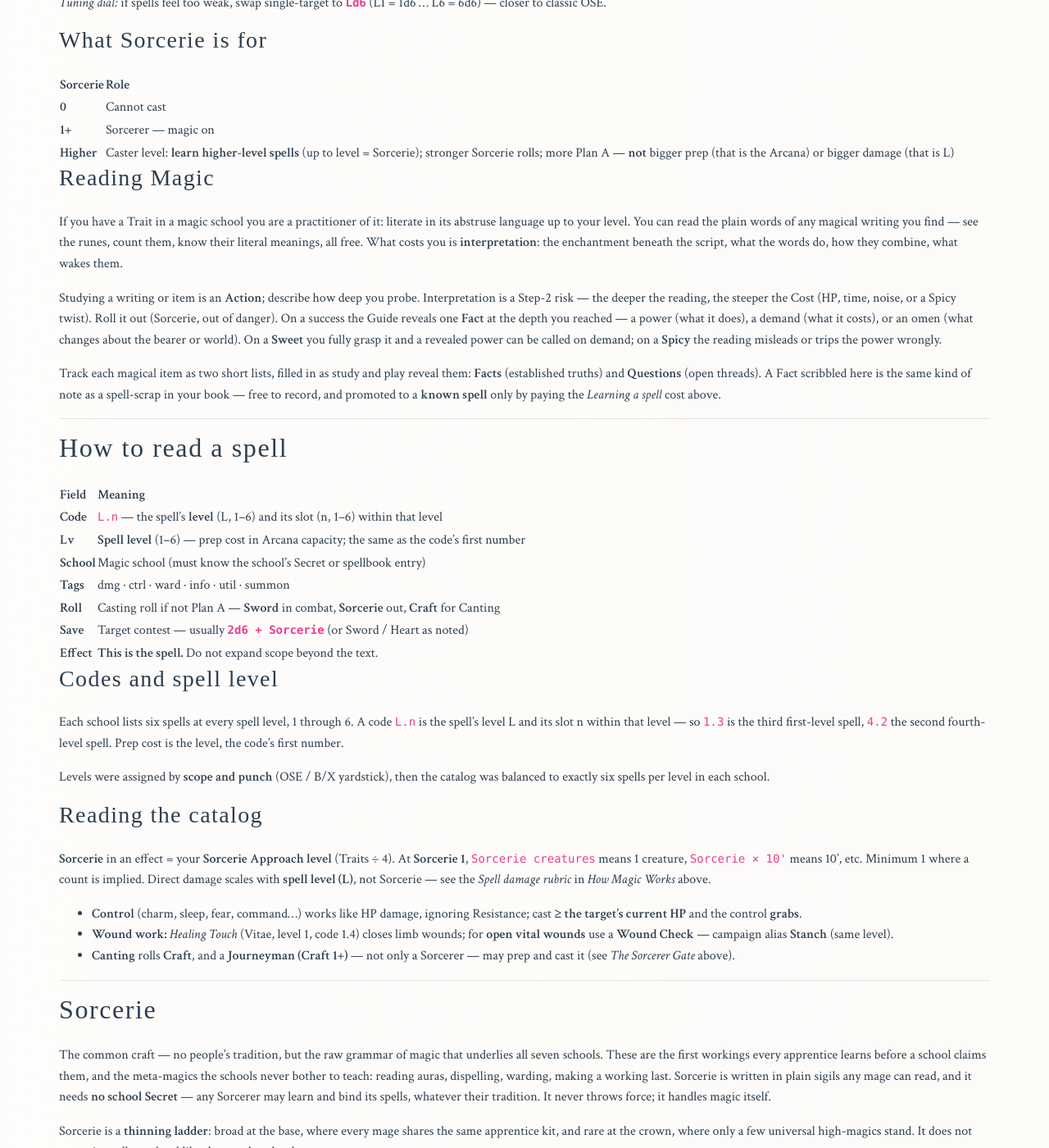
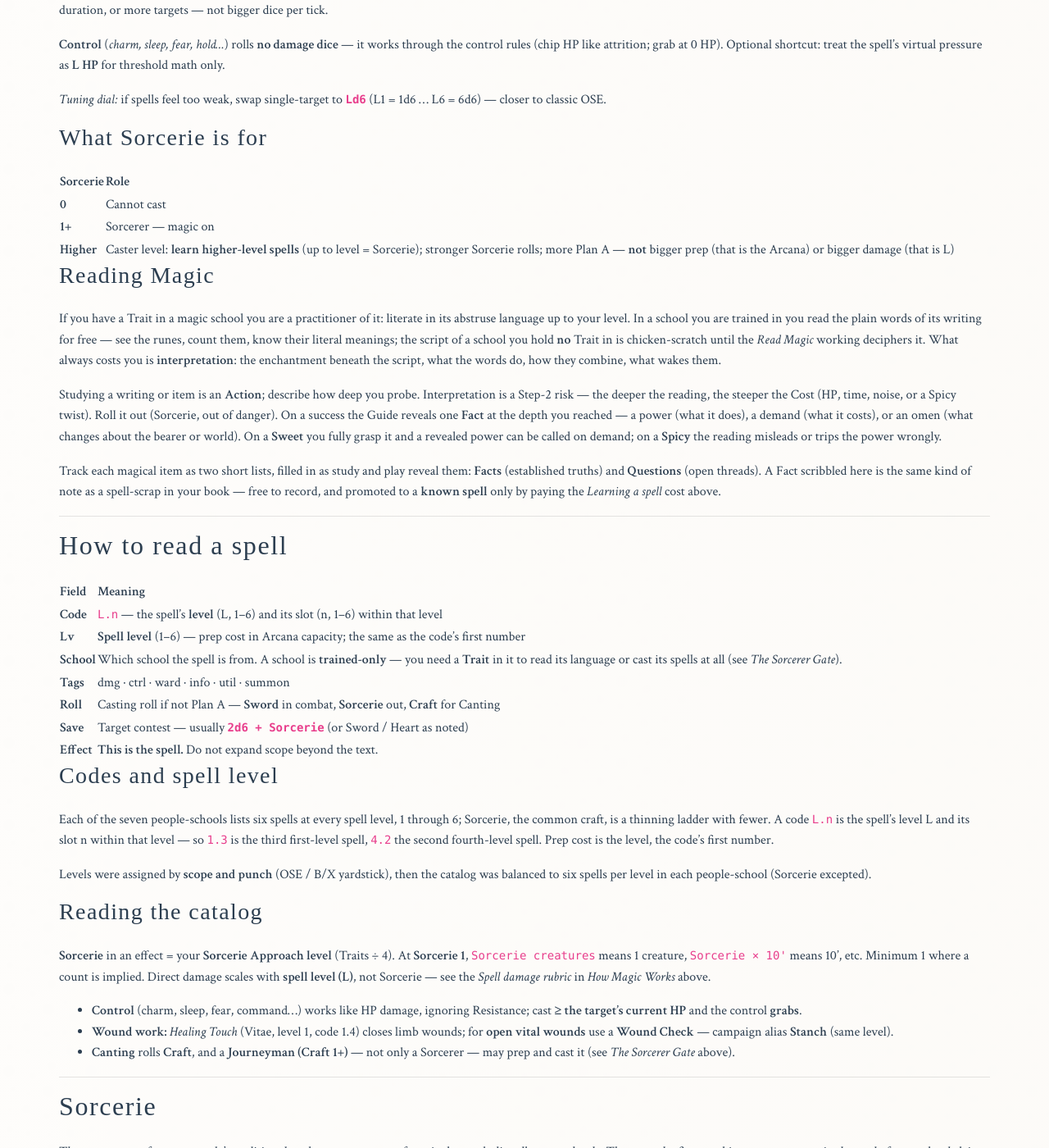
Before and after one commit to paulabrams/burners, a Jekyll site: the page built from burners-sorcerie.md, in a window 1280 px wide and 1400 px high, scrolled down 5705 px. Shown: the whole window at 82% size. Built offline with Jekyll 4.4.1, drawn with Linux system fonts in a browser that asks for light colours; some web fonts are replaced; some of the changed text lies outside the part shown.

Commit message:
Consistency fixes: remove dup art dir; sorcerie preamble/Thunder Call; equipment H1/Longbow; OSE ogre modifier
Co-Authored-By: Claude Opus 4.8 <noreply@anthropic.com>

```diff
--- a/burners-sorcerie.md
+++ b/burners-sorcerie.md
@@ -32,6 +32,8 @@ To work magic you must be a **Sorcerer — Sorcerie 1 or higher.** Below that yo
 
 **Two gates stand on high magic.** Your **Sorcerie** caps the level of spell you may **learn and know** (the classic gate, below). Your **Arcana's Level** caps the level you may **prepare and cast** in the field. To wield a level-*N* working you need both: the knowledge (Sorcerie *N*+) and a vessel to hold it (an Arcana of Level *N*, or your open book as a ritual). Sorcerie also drives out-of-combat casting rolls, Plan A, and how fast you learn.
 
+**A school is trained-only.** Each of the seven people-schools keeps its own secret language and spell list, and you must hold a **Trait in that school** to touch it at all: with the Trait you are its practitioner — literate in its script and able to learn and cast its workings — and without it the runes are chicken-scratch and the spells are closed to you, whatever your Sorcerie. The Trait opens the door; **Sorcerie** is still the caster level that says how *deep* you may go (the level gate below). The common **Sorcerie** school asks no such Trait — being a Sorcerer is grammar enough, since every mage shares it.
+
 **Canting is the exception.** The rogue's school of *Canting* rolls **Craft**, not Sorcerie, and a **Journeyman (Craft 1+)** — not only a Sorcerer — may learn, bind, and cast its spells through Arcana. Everything else in this chapter applies. See [Canting](#canting) below.
 
 (A Sorcerer's starting kit — two Level-1 Arcana, a four-spell book, and free *Read Magic* — is bought at character creation; see *The Starting Sorcerer* under Starting Gear in [[Burners Adventure Game]].)
@@ -182,7 +184,7 @@ A dodgeable blast lets the target Defend (dice) for half or none; an auto-hit (t
 
 ### Reading Magic
 
-If you have a Trait in a magic school you are a practitioner of it: literate in its abstruse language up to your level. You can read the plain words of any magical writing you find — see the runes, count them, know their literal meanings, all free. What costs you is **interpretation**: the enchantment beneath the script, what the words do, how they combine, what wakes them.
+If you have a Trait in a magic school you are a practitioner of it: literate in its abstruse language up to your level. In a school you are trained in you read the plain words of its writing for free — see the runes, count them, know their literal meanings; the script of a school you hold **no** Trait in is chicken-scratch until the *Read Magic* working deciphers it. What always costs you is **interpretation**: the enchantment beneath the script, what the words do, how they combine, what wakes them.
 
 Studying a writing or item is an **Action**; describe how deep you probe. Interpretation is a Step-2 risk — the deeper the reading, the steeper the Cost (HP, time, noise, or a Spicy twist). Roll it out (Sorcerie, out of danger). On a success the Guide reveals one **Fact** at the depth you reached — a power (what it does), a demand (what it costs), or an omen (what changes about the bearer or world). On a **Sweet** you fully grasp it and a revealed power can be called on demand; on a **Spicy** the reading misleads or trips the power wrongly.
 
@@ -196,7 +198,7 @@ Track each magical item as two short lists, filled in as study and play reveal t
 | --- | --- |
 | **Code** | `L.n` — the spell's **level** (L, 1–6) and its slot (n, 1–6) within that level |
 | **Lv** | **Spell level** (1–6) — prep cost in Arcana capacity; the same as the code's first number |
-| **School** | Magic school (must know the school's Secret or spellbook entry) |
+| **School** | Which school the spell is from. A school is **trained-only** — you need a **Trait** in it to read its language or cast its spells at all (see *The Sorcerer Gate*). |
 | **Tags** | dmg · ctrl · ward · info · util · summon |
 | **Roll** | Casting roll if not Plan A — **Sword** in combat, **Sorcerie** out, **Craft** for Canting |
 | **Save** | Target contest — usually **`2d6 + Sorcerie`** (or Sword / Heart as noted) |
@@ -204,9 +206,9 @@ Track each magical item as two short lists, filled in as study and play reveal t
 
 ### Codes and spell level
 
-Each school lists six spells at every spell level, 1 through 6. A code `L.n` is the spell's level L and its slot n within that level — so `1.3` is the third first-level spell, `4.2` the second fourth-level spell. Prep cost is the level, the code's first number.
-
-Levels were assigned by **scope and punch** (OSE / B/X yardstick), then the catalog was balanced to exactly six spells per level in each school.
+Each of the seven people-schools lists six spells at every spell level, 1 through 6; Sorcerie, the common craft, is a thinning ladder with fewer. A code `L.n` is the spell's level L and its slot n within that level — so `1.3` is the third first-level spell, `4.2` the second fourth-level spell. Prep cost is the level, the code's first number.
+
+Levels were assigned by **scope and punch** (OSE / B/X yardstick), then the catalog was balanced to six spells per level in each people-school (Sorcerie excepted).
 
 ### Reading the catalog
 
@@ -224,7 +226,7 @@ The common craft — no people's tradition, but the raw grammar of magic that un
 all seven schools. These are the first workings every apprentice learns before a school
 claims them, and the meta-magics the schools never bother to teach: reading auras,
 dispelling, warding, making a working last. Sorcerie is written in plain sigils any mage
-can read, and it needs **no school Secret** — any Sorcerer may learn and bind its spells,
+can read, and it needs **no school Trait** — any Sorcerer may learn and bind its spells,
 whatever their tradition. It never throws force; it handles magic itself.
 
 Sorcerie is a **thinning ladder**: broad at the base, where every mage shares the same
@@ -1084,7 +1086,7 @@ Primal forces, elements, and weather. The Baal inscribe dragon magic in burning
 
 **Tags:** dmg · **Roll:** Sword · **Save:** Sword
 
-**Effect:** Burst in lore × 10': **2d6** to HP per creature (− Resistance). Deafened 1 turn on failed save. Each target — **Sword** save for half.
+**Effect:** Burst in Sorcerie × 10': **2d6** to HP per creature (− Resistance). Deafened 1 turn on failed save. Each target — **Sword** save for half.
 
 #### Upwell — level 5 (code 5.6)
 
```
Also changed, not shown: burners-equipment.md (+2 -2 lines), burners-ose-conversions.md (+1 -1 lines), burners-art/x-page-061.jpg (deleted), burners-art/x-page-065.jpg (deleted), burners-art/x-page-074.jpg (deleted), burners-art/x-page-085.jpg (deleted), burners-art/x-page-098.jpg (deleted), burners-art/x-page-100.jpg (deleted), burners-art/x-page-119.jpg (deleted), burners-art/x-page-127.jpg (deleted), burners-art/x-page-128.jpg (deleted), burners-art/x-page-132.jpg (deleted).
